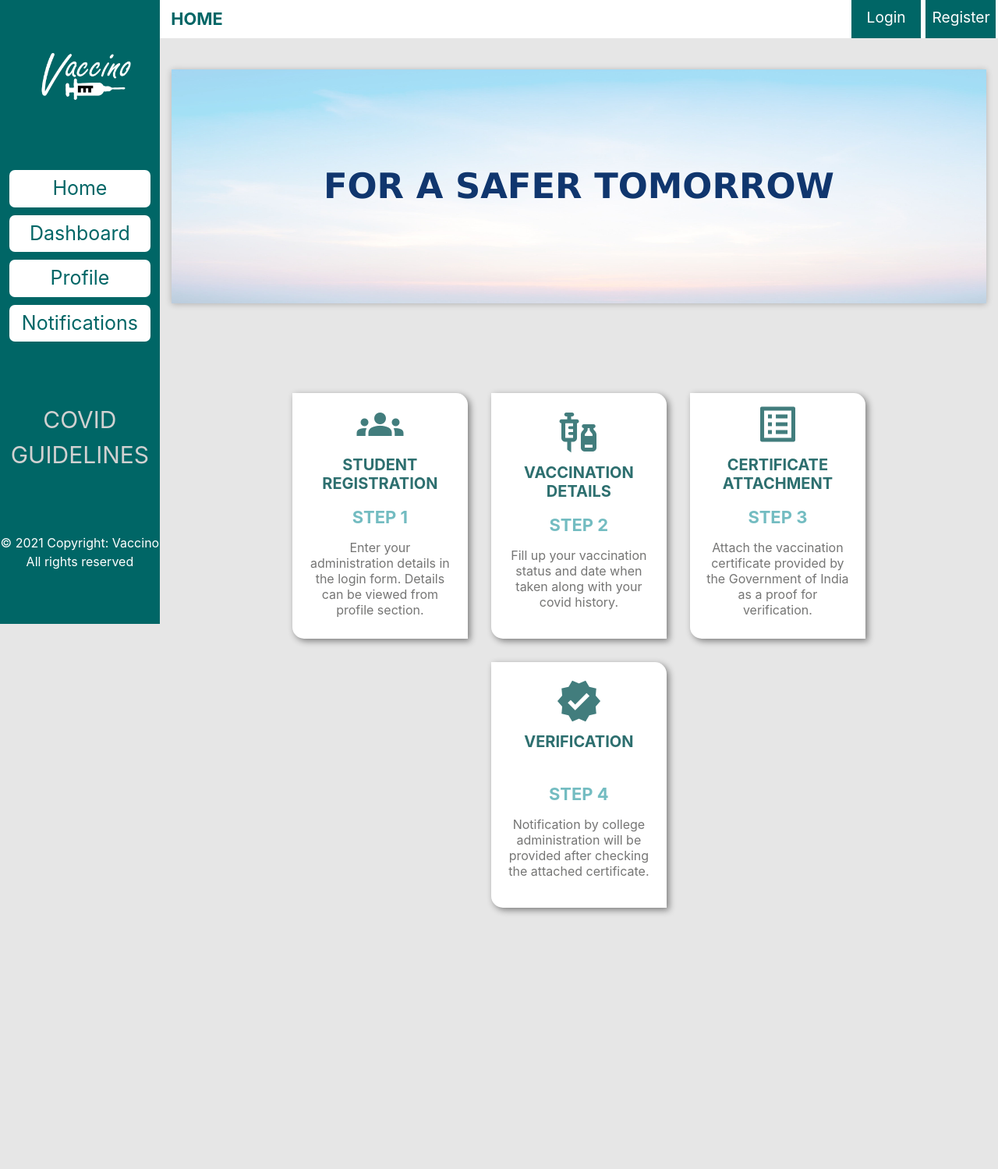
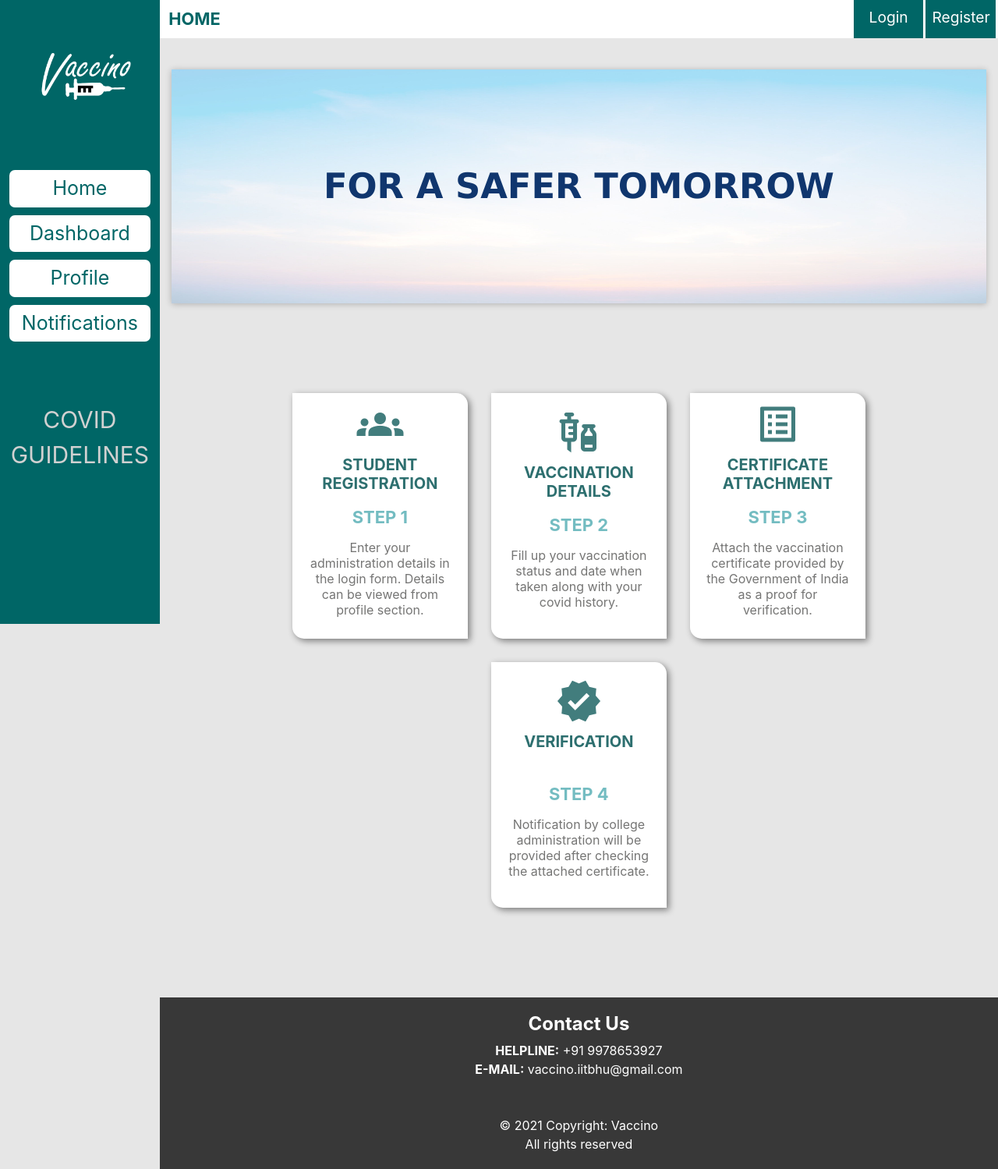
Before and after one commit to sakshi-2412/vaccino, a Django app: page /base/ in a window 1280 px wide. Shown: the whole page at 78% size. Before the commit the page ends 1172 px from the top, so only its background shows below. Run offline with Django 3.2, Linux system fonts and the light colour scheme.

Commit message:
add footer

```diff
--- a/base/templates/base_generic.html
+++ b/base/templates/base_generic.html
@@ -28,35 +28,41 @@
     <div class="d-flex">
       <div class="sidenav">
         <img src="{% static 'img/logo.png' %}" alt="VACCINO" />
-        <a href="/" class="d-flex justify-content-center mt-5">Home</a>
-        <a href="/" class="d-flex justify-content-center">Dashboard</a>
-        <a href="{% url 'profile' %}" class="d-flex justify-content-center"
-          >Profile</a
-        >
-        <a href="{% url 'notif' %}" class="d-flex justify-content-center mb-5"
-          >Notifications</a
-        >
-        <a href="/" class="guide">
-          COVID <br />
+        <a href="{% url 'index' %}" class="d-flex justify-content-center mt-5">Home</a>
+        <a href="{% url 'index' %}" class="d-flex justify-content-center">Dashboard</a>
+        <a href="{% url 'profile' %}" class="d-flex justify-content-center">Profile</a>
+        <a href="{% url 'notif' %}" class="d-flex justify-content-center mb-5">Notifications</a>
+        <a href="{% url 'index' %}" class="guide">
+          COVID <br/>
           GUIDELINES
         </a>
-        <div class="footer text-white text-center mt-5">
-          © 2021 Copyright: Vaccino<br />
-          All rights reserved
-        </div>
       </div>
 
-      <div class="container-fluid">
+      <div class="d-flex flex-column min-vh-100 container-fluid">
         <div class="row bg-white d-flex">
           <div class="mr-auto p-2">{% block page %} {% endblock %}</div>
-          <a href="/" class="p-2">Login</a>
-          <a href="/" class="p-2">Register</a>
+          <a href="{% url 'index' %}" class="p-2">Login</a>
+          <a href="{% url 'index' %}" class="p-2">Register</a>
         </div>
 
         <div class="main">{% block content %} {% endblock %}</div>
 
-        <div class="cards_main">{% block cards %} {% endblock %}</div>
+        <div class="mt-auto row footer">
+            <div class="d-flex flex-column">
+
+            <div class="text-center">
+            <h4><b>Contact Us</b></h4>
+            <div> <b>HELPLINE:</b> +91 9978653927</div>
+            <div><b>E-MAIL:</b> vaccino.iitbhu@gmail.com</div>
+            </div>
+            <br><br>
+            <div class="text-center">
+              © 2021 Copyright: Vaccino<br/>
+              All rights reserved
+            </div>
+        </div>
       </div>
+
     </div>
   </body>
 </html>
--- a/base/templates/index.html
+++ b/base/templates/index.html
@@ -1,11 +1,15 @@
-{% extends "base_generic.html" %} {% load static %} {% block style %}
+{% extends "base_generic.html" %}
+
+{% load static %}
+{% block style %}
 <link rel="stylesheet" href="{% static 'css/index.css' %}" />
-{% endblock %} {% block page %} HOME {% endblock%} {% block content %}
+{% endblock %}
+
+{% block page %} HOME {% endblock%}
+
+{% block content %}
 <div class="heading">FOR A SAFER TOMORROW</div>
-<link
-  rel="stylesheet"
-  href="https://fonts.googleapis.com/icon?family=Material+Icons"
-/>
+
 <div class="d-flex flex-sm-column">
   <div class="card_wrap">
 
--- a/base/templates/notif.html
+++ b/base/templates/notif.html
@@ -1,4 +1,5 @@
 {% extends "base_generic.html" %}
+
 {% load static %}
 {% block style %}
 <link rel="stylesheet" href="{% static 'css/notif.css' %}">
--- a/base/templates/profile.html
+++ b/base/templates/profile.html
@@ -1,4 +1,5 @@
 {% extends "base_generic.html" %}
+
 {% load static %}
 {% block style %}
 <link rel="stylesheet" href="{% static 'css/profile.css' %}">
--- a/static/css/base_generic.css
+++ b/static/css/base_generic.css
@@ -1,5 +1,7 @@
 body {
   background-color: #e6e6e6;
+  min-height: 100%;
+  position: relative;
 }
 
 .sidenav img {
@@ -55,7 +57,7 @@ body {
   color: white;
   background-color: #006666;
   font-size: clamp(15px, 1.5vw, 1.5vw);
-  margin: 0px 3px;
+  margin-right:3px;
   width: clamp(70px, 7vw, 7vw);
   text-align: center;
 }
@@ -74,6 +76,14 @@ body {
   font-weight: bold;
 }
 
-.main {
-  height: 60%;
+.footer
+{ display: flex;
+  flex-direction: row;
+  justify-content: center;
+  text-align: center;
+  background-color: rgb(56, 56, 56);
+  color: white;
+  bottom:auto;
+  min-height: 100px;
+  padding: 20px 0px;
 }
```
